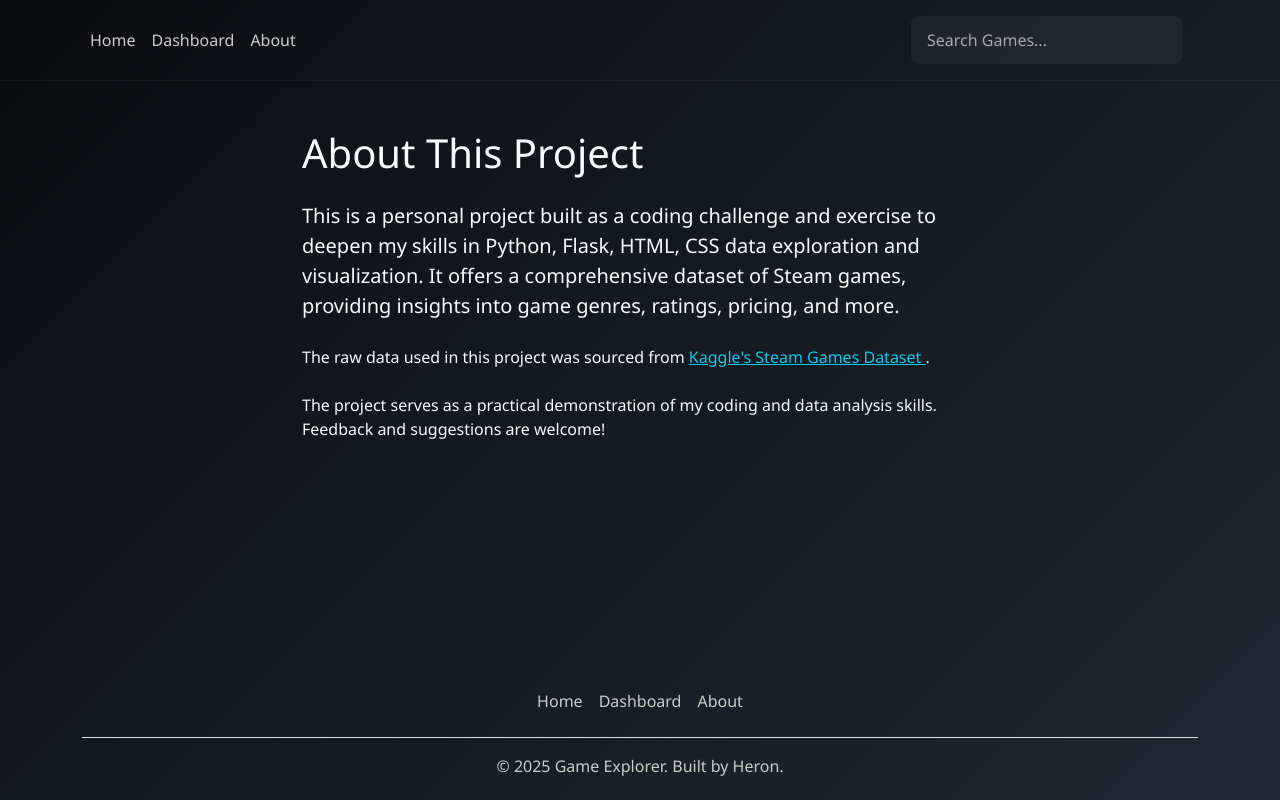
After one commit to heronvalev/video-game-analysis, a Flask app: page /about in a window 1280 px wide. The commit adds this page. Run offline with Flask 3, Linux system fonts and the light colour scheme; some libraries are stand-ins or nearby versions.

Commit message:
Add about route and template

```diff
--- a/app/routes.py
+++ b/app/routes.py
@@ -289,3 +289,7 @@ def dashboard():
         achievements_vs_ratings_chart=achievements_vs_ratings_chart,
         games_per_year_chart=games_per_year_chart
     )
+
+@app.route("/about")
+def about():
+    return render_template("about.html", current_year=datetime.now().year)
--- /dev/null
+++ b/app/templates/about.html
@@ -0,0 +1,26 @@
+{% extends "base.html" %}
+{% block title %}About{% endblock %}
+
+{% block content %}
+<div class="container py-5 text-light" style="max-width: 700px; min-height: 70vh;">
+    <h1 class="mb-4">About This Project</h1>
+
+    <p class="lead mb-4">
+        This is a personal project built as a coding challenge and exercise to deepen my skills in Python, Flask, HTML, CSS data exploration and visualization.
+        It offers a comprehensive dataset of Steam games, providing insights into game genres, ratings, pricing, and more.
+    </p>
+
+    <p class="mb-4">
+        The raw data used in this project was sourced from
+        <a href="https://www.kaggle.com/datasets/nikdavis/steam-store-games?select=steam.csv" target="_blank" rel="noopener noreferrer" class="text-info">
+            Kaggle's Steam Games Dataset
+        </a>.
+    </p>
+
+    <p class="mb-4">
+        The project serves as a practical demonstration of my coding and data analysis skills.
+        Feedback and suggestions are welcome!
+    </p>
+
+</div>
+{% endblock %}
--- a/app/templates/base.html
+++ b/app/templates/base.html
@@ -20,11 +20,11 @@
                 <ul class="nav col-12 col-lg-auto me-lg-auto mb-2 justify-content-center mb-md-0">
                     <li><a href="{{ url_for('home') }}" class="nav-link px-2">Home</a></li>
                     <li><a href="{{ url_for('dashboard') }}" class="nav-link px-2">Dashboard</a></li>
-                    <li><a href="#" class="nav-link px-2">About</a></li>
+                    <li><a href="{{ url_for('about') }}" class="nav-link px-2">About</a></li>
                 </ul>
 
-                <form class="col-12 col-lg-auto mb-3 mb-lg-0 me-lg-3" role="search">
-                    <input type="search" class="form-control form-control-dark text-light" placeholder="Search..." aria-label="Search">
+                <form method="POST" class="col-12 col-lg-auto mb-3 mb-lg-0 me-lg-3" role="search" action="{{ url_for('home') }}">
+                    <input type="search" name="search" class="form-control form-control-dark text-light" placeholder="Search Games..." aria-label="Search">
                 </form>
             </div>
         </div>
@@ -39,7 +39,7 @@
             <ul class="nav justify-content-center border-bottom pb-3 mb-3">
                 <li class="nav-item"><a href="{{ url_for('home') }}" class="nav-link px-2">Home</a></li>
                 <li><a href="{{ url_for('dashboard') }}" class="nav-link px-2">Dashboard</a></li>
-                <li class="nav-item"><a href="#" class="nav-link px-2">About</a></li>
+                <li class="nav-item"><a href="{{ url_for('about') }}" class="nav-link px-2">About</a></li>
             </ul>
             <p class="text-center">© {{ current_year }} Game Explorer. Built by Heron.</p>
         </footer>
```
